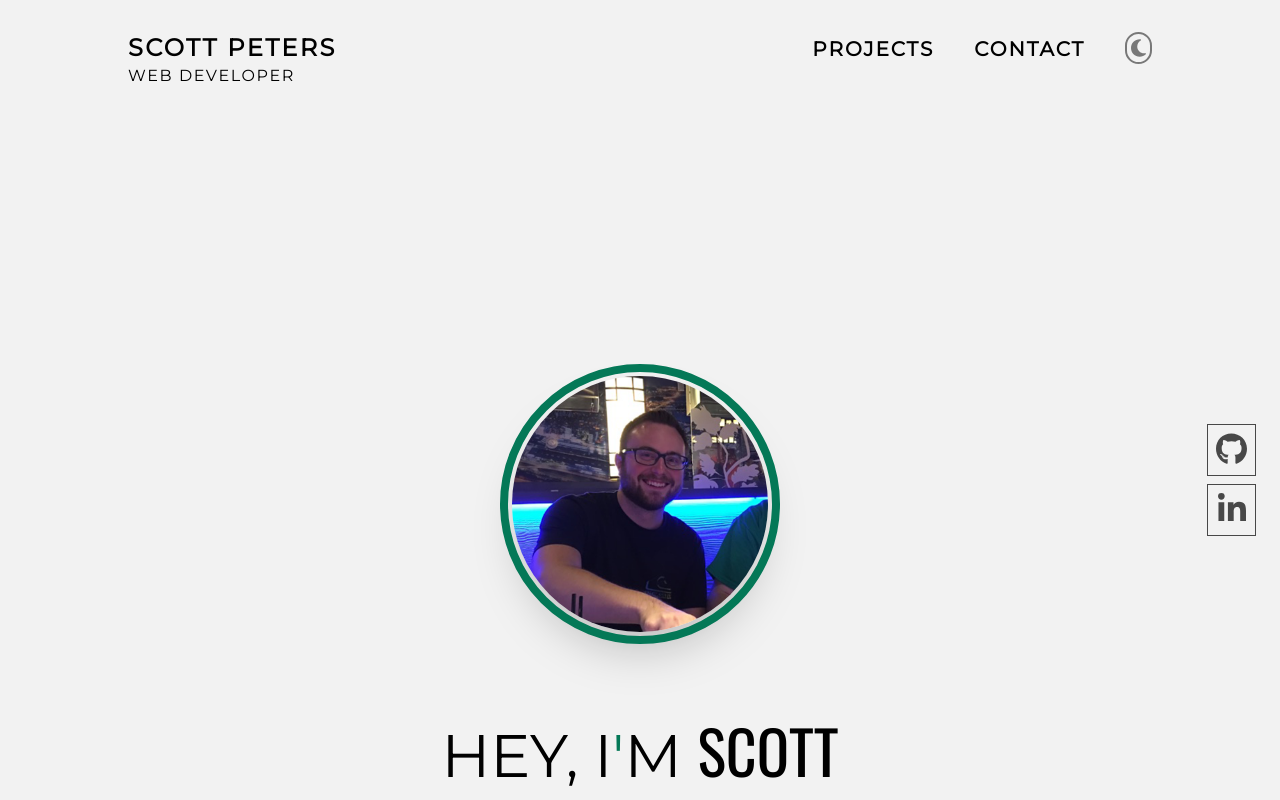
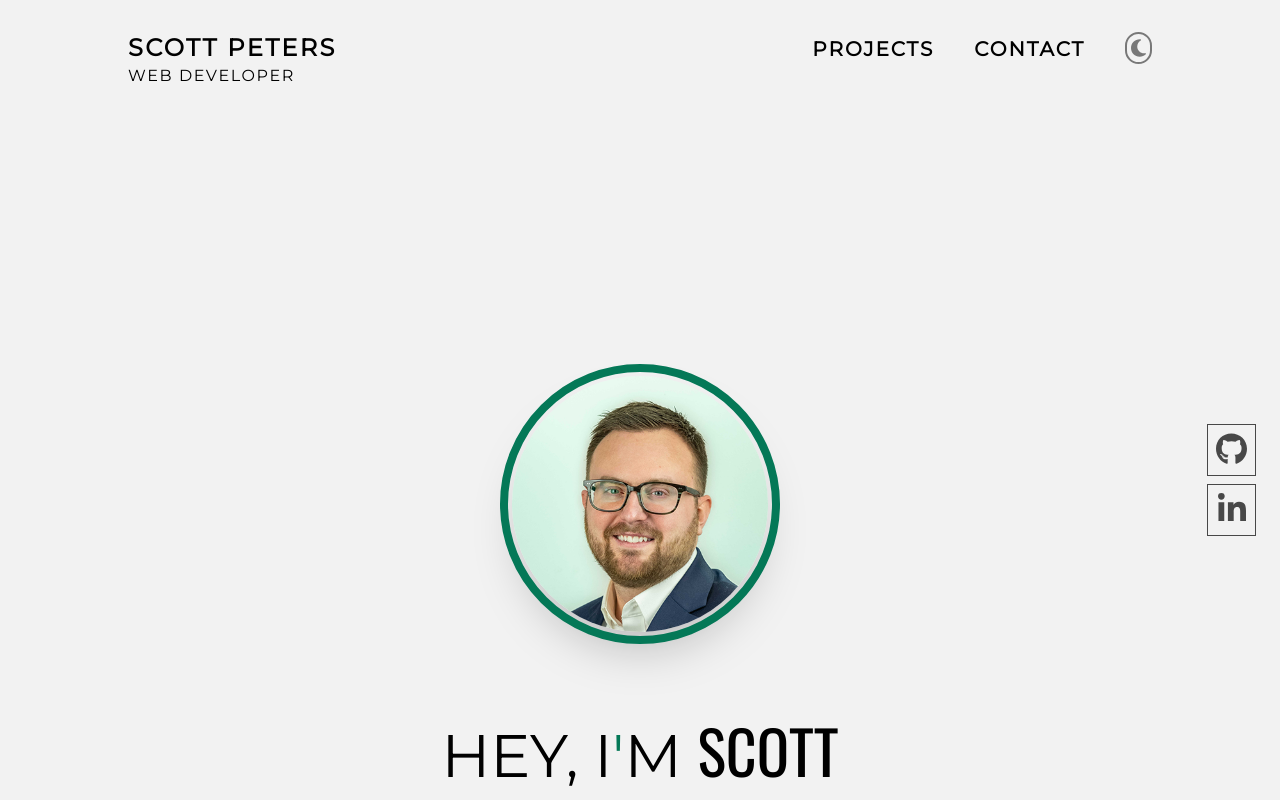
Before and after one commit to Blathe/personal-portfolio, a Next.js app: page / in a window 1280 px wide. Shown: the top 800 px of the page. Built offline with nearby package versions, Linux system fonts and the light colour scheme.

Commit message:
updated headshot

```diff
--- a/components/heroSection.js
+++ b/components/heroSection.js
@@ -20,7 +20,7 @@ const HeroSection = () => {
       <img
         className="rounded-full mb-16 anim-fade-in outline outline-8 outline-offset-4 outline-emerald-700 shadow-2xl"
         alt="self portrait"
-        src="headshot.webp"
+        src="headshot2.webp"
         width="256"
         height="256"
       ></img>
```
Also changed, not shown: public/headshot2.webp (added).
